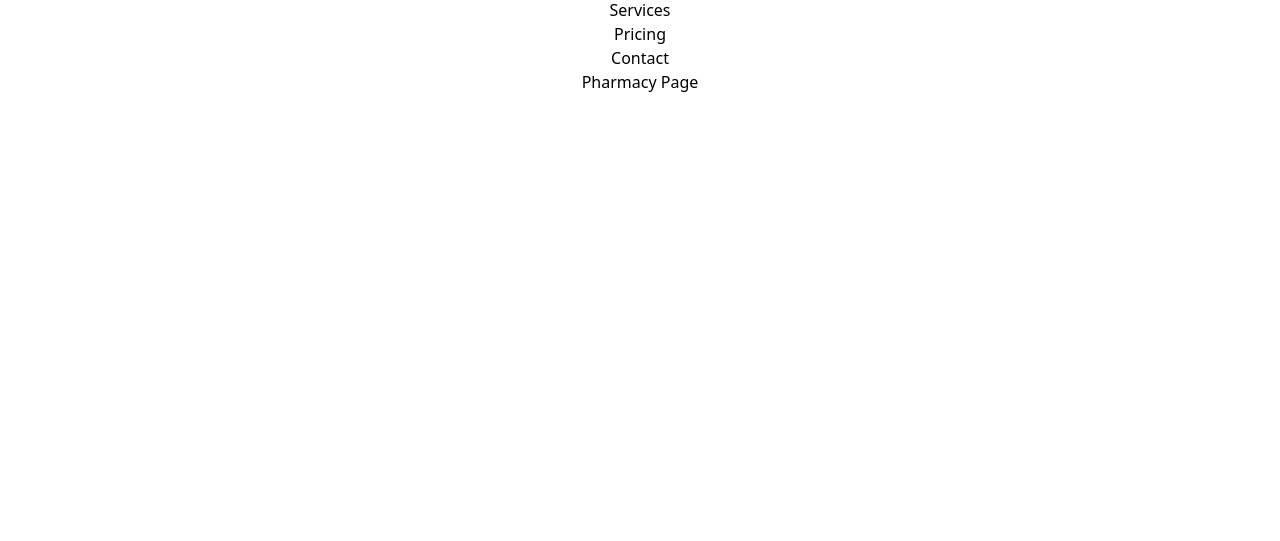
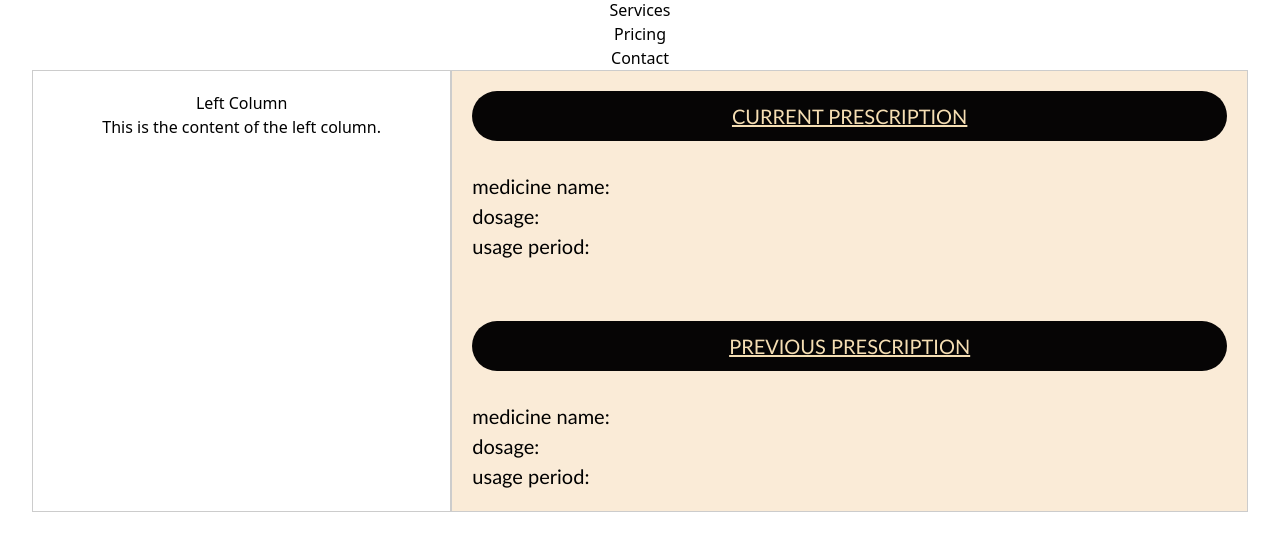
Before and after one commit to fredysomy/mediscan, a React (Vite) app: page /pharmacy in a window 1280 px wide. Shown: the part 514-1055 px from the top of the page. Before the commit the page ends 800 px from the top, so only its background shows below. Built offline with nearby package versions, Linux system fonts and the light colour scheme.

Commit message:
i commit

```diff
--- a/src/pages/Pharmacy.jsx
+++ b/src/pages/Pharmacy.jsx
@@ -1,11 +1,38 @@
 import React from 'react';
+import './styles.css'; // Import your CSS file for styling
+import backgroundImage from './images.jpeg';
 
 const Pharmacy = () => {
-    return (
-        <div>
-            <h1>Pharmacy Page</h1>
-        </div>
-    );
+  return (
+    <>
+    <div className="container"  >
+      <div className="left-column">
+
+        <h2>Left Column</h2>
+        <p>This is the content of the left column.</p>
+      </div>
+      <div className="right-column"  >
+
+        <h2 className='curr'><u>CURRENT PRESCRIPTION</u></h2>
+        <br/>
+        <p>medicine name:</p>
+        <p>dosage:</p>
+        <p>usage period:</p>
+        <br/>
+        <br/>
+        <h2 className='curr'><u>PREVIOUS PRESCRIPTION</u></h2>
+        <br/>
+        <p>medicine name:</p>
+        <p>dosage:</p>
+        <p>usage period:</p>
+      </div>
+
+    </div>
+
+
+</>
+
+  );
 }
 
 export default Pharmacy;
--- /dev/null
+++ b/src/pages/styles.css
@@ -0,0 +1,43 @@
+.container {
+    display: flex;
+
+
+  }
+
+  .left-column {
+    flex: 1;
+    padding: 20px;
+    border: 1px solid #ccc;
+  }
+
+  .right-column {
+    flex: 2;
+    padding: 20px;
+    border: 1px solid #ccc;
+    color: rgb(0, 0, 0);
+    font-family: 'Gill Sans', 'Gill Sans MT', Calibri, 'Trebuchet MS', sans-serif;
+    text-align: left;
+    background-color: antiquewhite;
+    line-height: 30px;
+    font-size: 20px;
+
+  }
+
+  .curr{
+    background-color: #060505; /* Set the background color */
+  color: #333; /* Set the text color */
+  padding: 10px;
+  border-radius: 40px;
+  color: wheat;
+  text-align: center;
+  }
+
+
+
+
+
+
+
+  footer {
+
+  }
```
Also changed, not shown: src/pages/images.jpeg (added).
